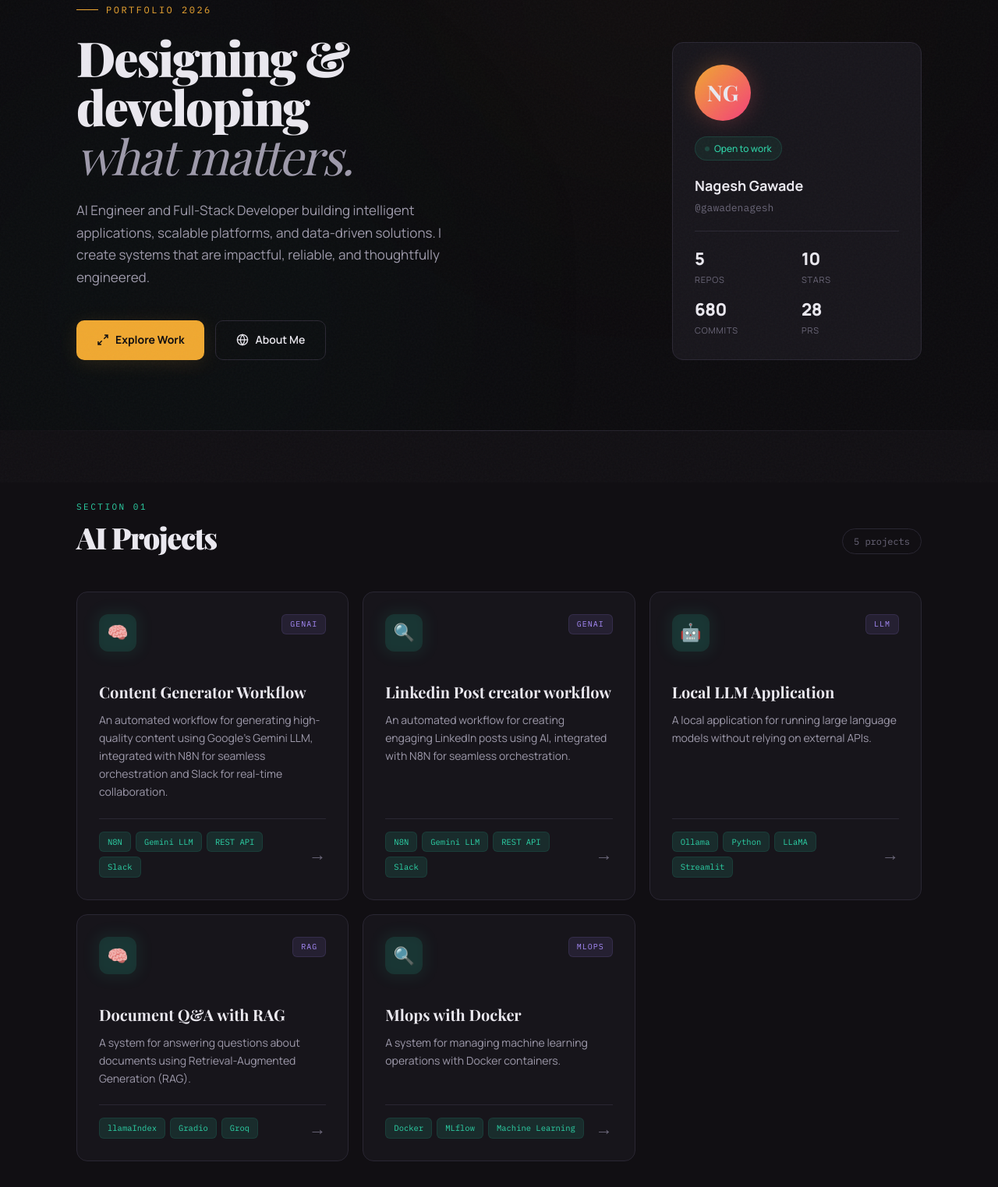
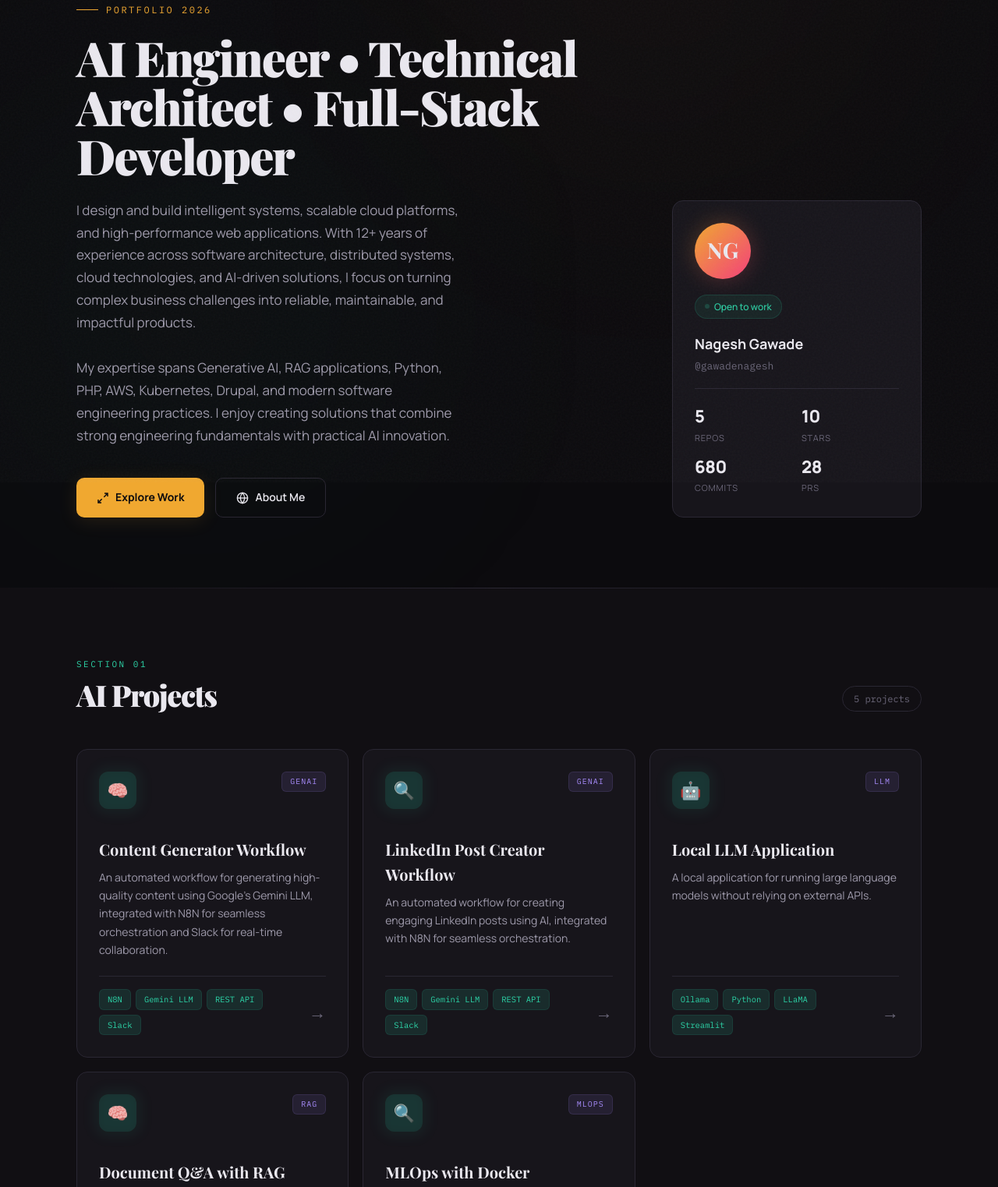
Before and after one commit to gawadenagesh/gawadenagesh.github.io, a plain HTML site: page index.html in a window 1280 px wide. Shown: the part 181-1704 px from the top of the page at 78% size. Drawn offline with nearby package versions, Linux system fonts and the light colour scheme; a web font is replaced by a local one.

Commit message:
Added change for page.

```diff
--- a/index.html
+++ b/index.html
@@ -715,10 +715,12 @@
   <section class="hero">
     <div class="hero-intro">
       <div class="hero-eyebrow">Portfolio 2026</div>
-      <h1>Designing &<br>developing<br><em>what matters.</em></h1>
+      <h1>AI Engineer • Technical Architect • Full-Stack Developer</h1>
       <p class="hero-desc">
         <!-- ✏️ EDIT: Write your own intro paragraph below -->
-        AI Engineer and Full-Stack Developer building intelligent applications, scalable platforms, and data-driven solutions. I create systems that are impactful, reliable, and thoughtfully engineered.
+        I design and build intelligent systems, scalable cloud platforms, and high-performance web applications. With 12+ years of experience across software architecture, distributed systems, cloud technologies, and AI-driven solutions, I focus on turning complex business challenges into reliable, maintainable, and impactful products.
+        <br><br>
+        My expertise spans Generative AI, RAG applications, Python, PHP, AWS, Kubernetes, Drupal, and modern software engineering practices. I enjoy creating solutions that combine strong engineering fundamentals with practical AI innovation.
       </p>
       <div class="hero-ctas">
         <a href="#web" class="cta-primary">
@@ -806,7 +808,7 @@
           <div class="ai-card-icon">🔍</div>
           <span class="ai-card-badge">GenAI</span>
         </div>
-        <div class="ai-card-title">Linkedin Post creator workflow</div>
+        <div class="ai-card-title">LinkedIn Post Creator Workflow</div>
         <div class="ai-card-desc">An automated workflow for creating engaging LinkedIn posts using AI, integrated with N8N for seamless orchestration.</div>
         <div class="ai-card-meta">
           <div class="ai-tags">
@@ -867,7 +869,7 @@
           <div class="ai-card-icon">🔍</div>
           <span class="ai-card-badge">MLOps</span>
         </div>
-        <div class="ai-card-title">Mlops with Docker</div>
+        <div class="ai-card-title">MLOps with Docker</div>
         <div class="ai-card-desc">A system for managing machine learning operations with Docker containers.</div>
         <div class="ai-card-meta">
           <div class="ai-tags">
```
